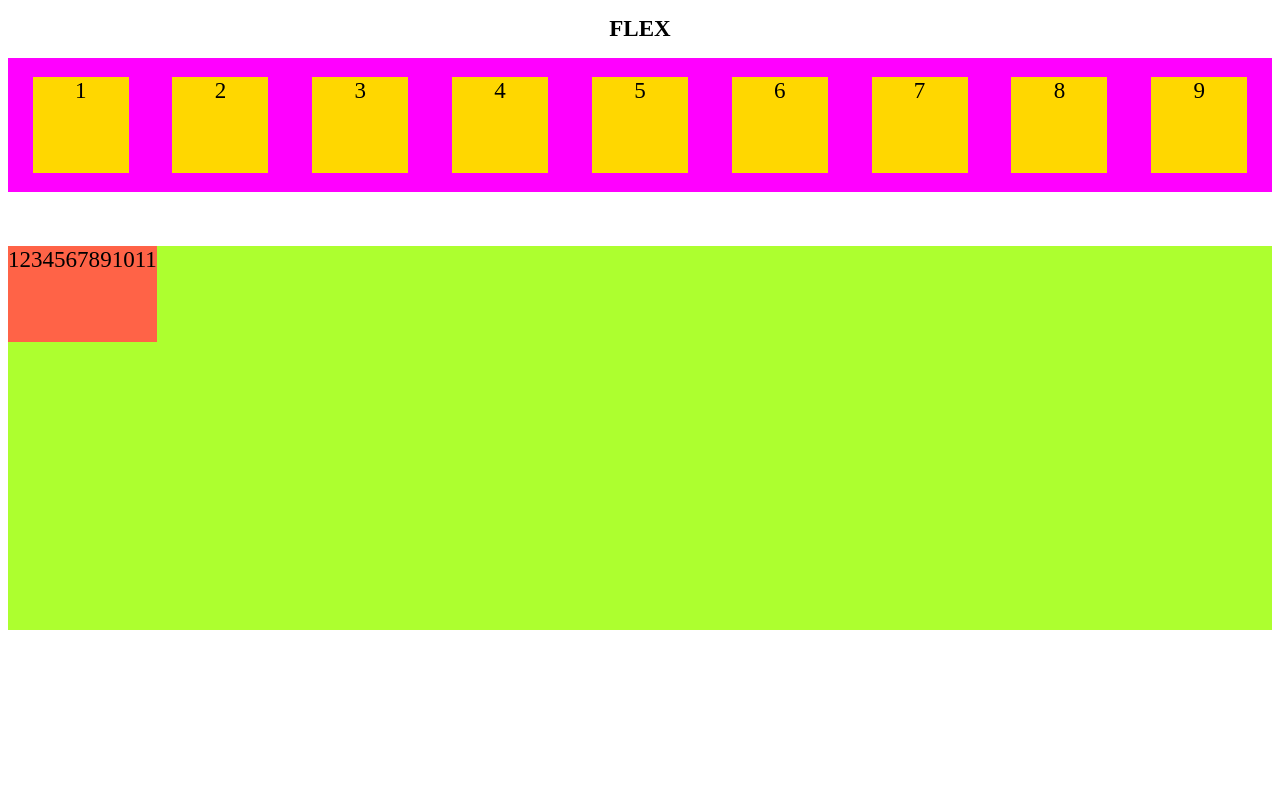
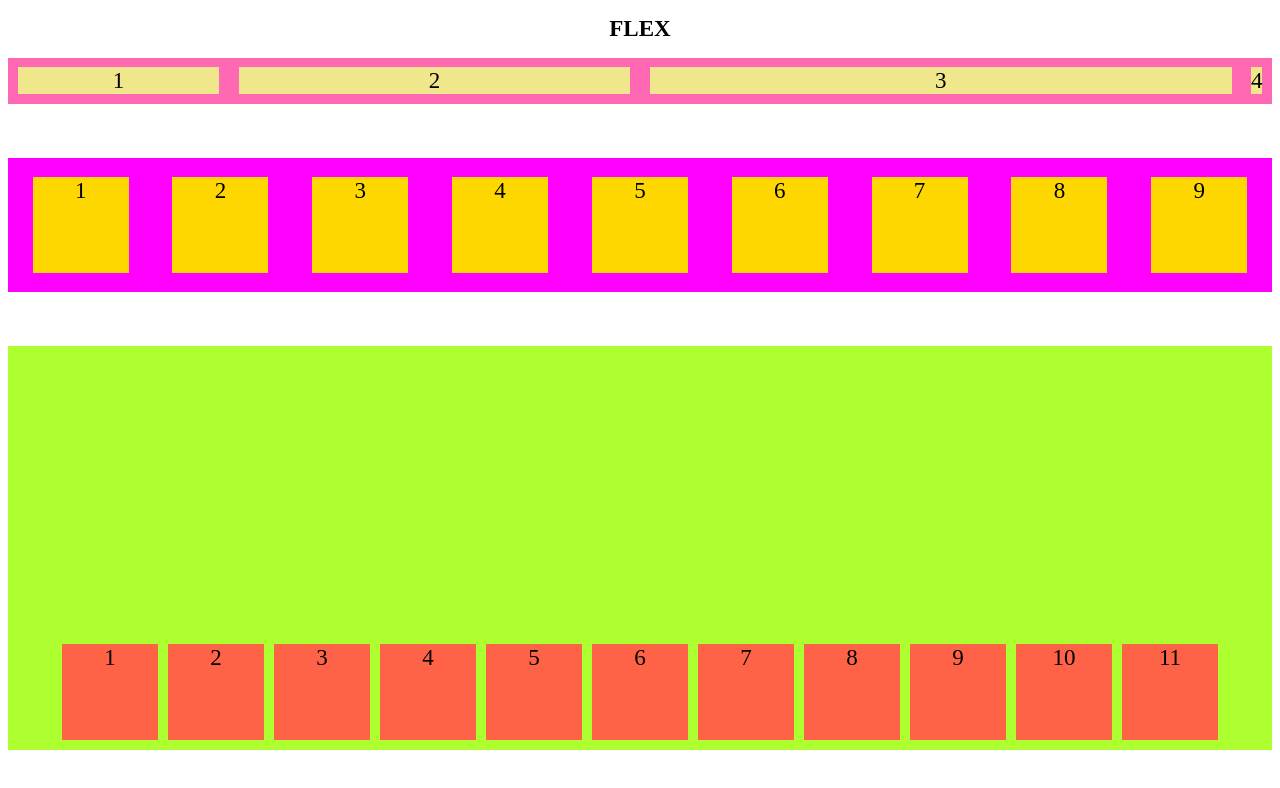
Before and after one commit to AdemKlf/HTML-CSS-Session-6, a plain HTML site: page Session-10/index.html in a window 1280 px wide. Drawn offline with Linux system fonts and the light colour scheme.

Commit message:
flex-grow

```diff
--- a/Session-10/index.html
+++ b/Session-10/index.html
@@ -11,6 +11,14 @@
 
 <body>
     <h1>FLEX</h1>
+    <div class="container2">
+        <div class="grow">1</div>
+        <div class="grow2">2</div>
+        <div class="grow3">3</div>
+        <div class="nogrow">4</div>
+    </div>
+    <br><br>
+
     <div class="container">
         <!-- .container>div{$}*9 -->
         <div>1</div>
@@ -39,6 +47,8 @@
         <div>10</div>
         <div>11</div>
     </div>
+    <br><br>
+
 </body>
 
 </html>
--- a/Session-10/style.css
+++ b/Session-10/style.css
@@ -18,14 +18,47 @@
   height: 5rem;
   margin: 1rem;
 }
-
+/* DİKEY HİZLAMA ORNEGİ*/
 .container1 {
   height: 20rem;
   background-color: greenyellow;
   display: flex;
+  flex-wrap: wrap;
+  gap: 20px 10px;
+  padding: 0.5rem;
+  overflow: auto;
+  justify-content: center;
+  /* align-items: center; */
+
+  align-content: flex-end;
 }
 
 .container1 div {
   height: 5rem;
+  width: 5rem;
   background-color: tomato;
 }
+
+/**FLEX-GROW*/
+.container2 {
+  background-color: hotpink;
+  display: flex;
+  flex-wrap: nowrap;
+  justify-content: center;
+  gap: 1rem;
+  padding: 0.5rem;
+}
+.container2 div {
+  background-color: khaki;
+  /* width: 5rem; */
+  flex-grow: 1;
+}
+div.grow2 {
+  flex-grow: 2;
+}
+div.grow3 {
+  flex-grow: 3;
+}
+div.nogrow {
+  flex-grow: 0;
+}
```
